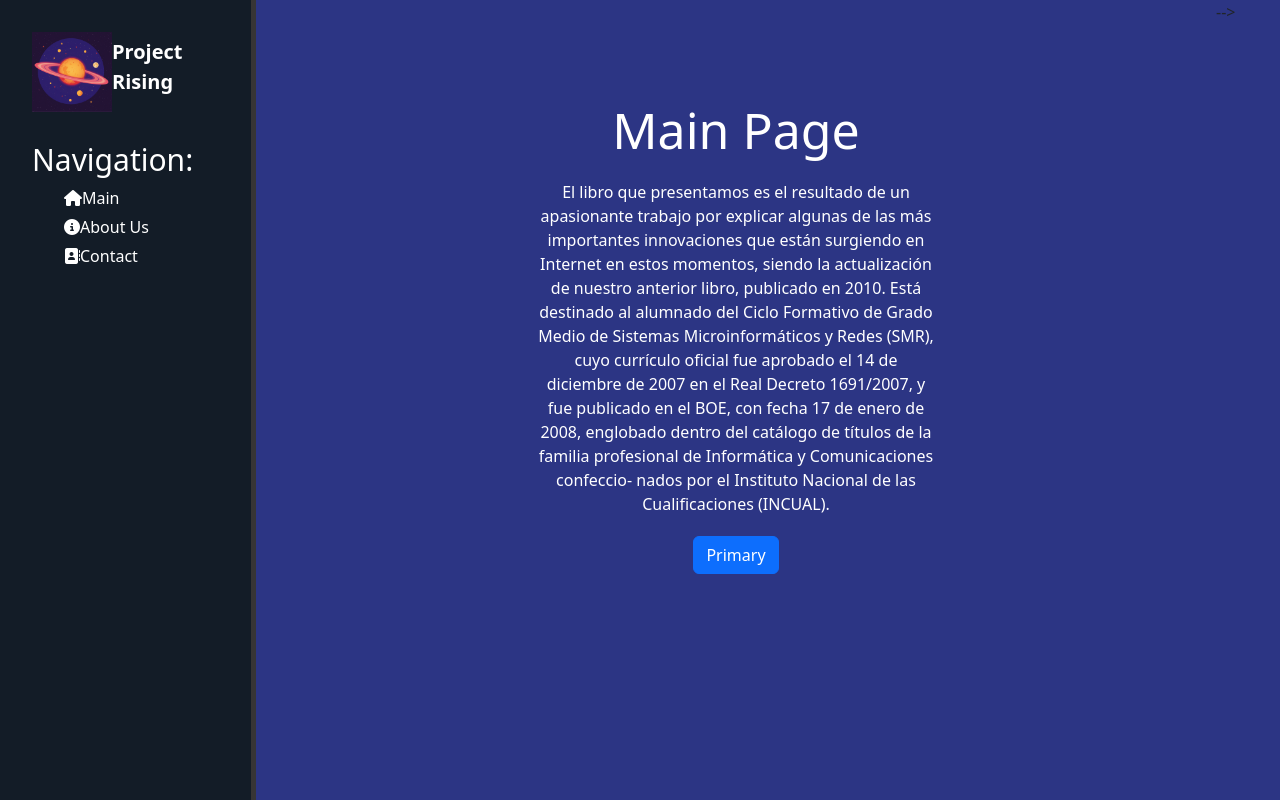
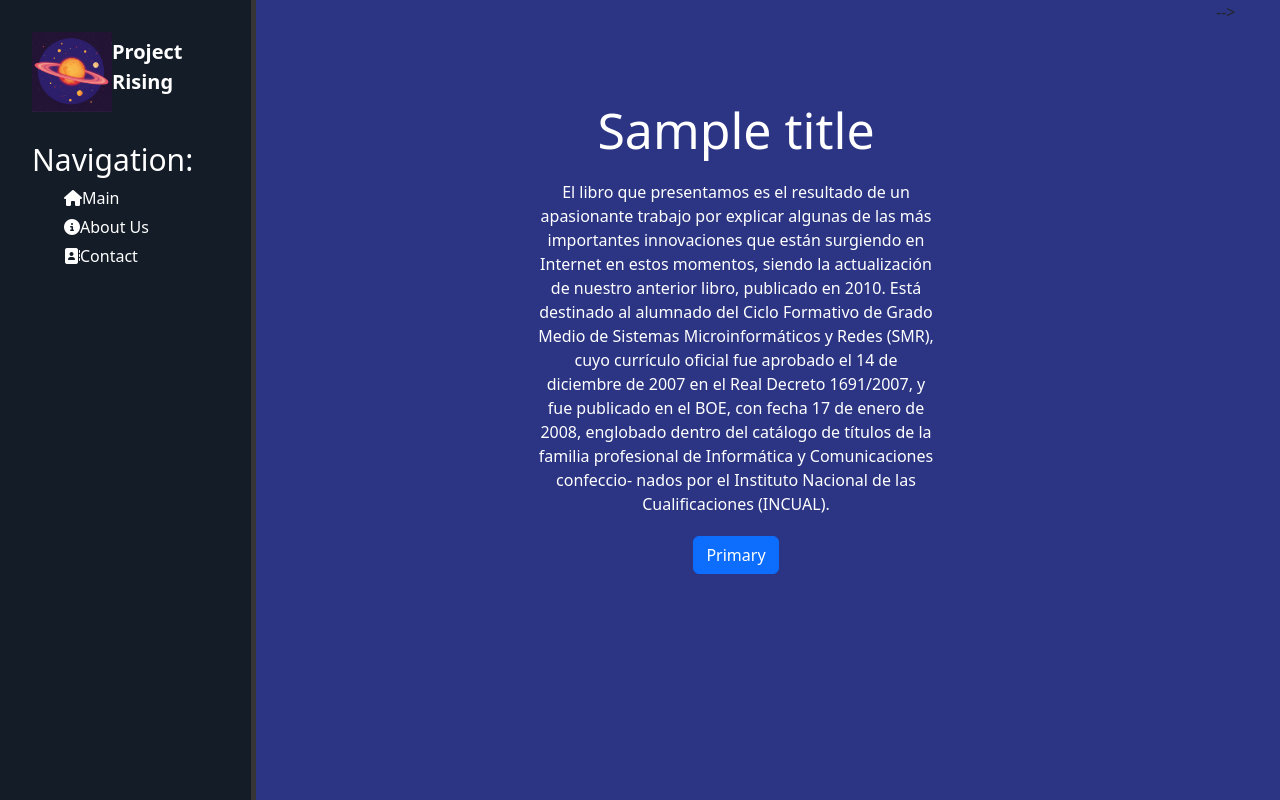
Before and after one commit to PlayErsGames666/Django, a Django app: template Rising/main/templates/main/index.html in a window 1280 px wide. Run offline with Django 5.2, Linux system fonts and the light colour scheme; the template is opened without the code that fills it: most values are stand-ins (such as "Sample title", 1, 10 or a date in 2020).

Commit message:
Data Broadcast in title and h1

```diff
--- a/Rising/main/templates/main/index.html
+++ b/Rising/main/templates/main/index.html
@@ -1,13 +1,13 @@
 {% extends 'main/layout.html' %}
 <!-- Берёт шаблон из layout.html -->
 
-{% block title %} Main Page {% endblock %}
+{% block title %}{{ title }}{% endblock %}
 <!-- Блок Загаловка. Создаёт title для этого файла -->
 
 {% block body %}
 <!-- Блок body. Создаёт данные для страницы в браузере -->
 <div class="features">
-    <h1>Main Page</h1>
+    <h1>{{ title }}</h1>
     <p>El libro que presentamos es el resultado de un apasionante trabajo por explicar
 algunas de las más importantes innovaciones que están surgiendo en Internet
 en estos momentos, siendo la actualización de nuestro anterior libro, publicado
```
